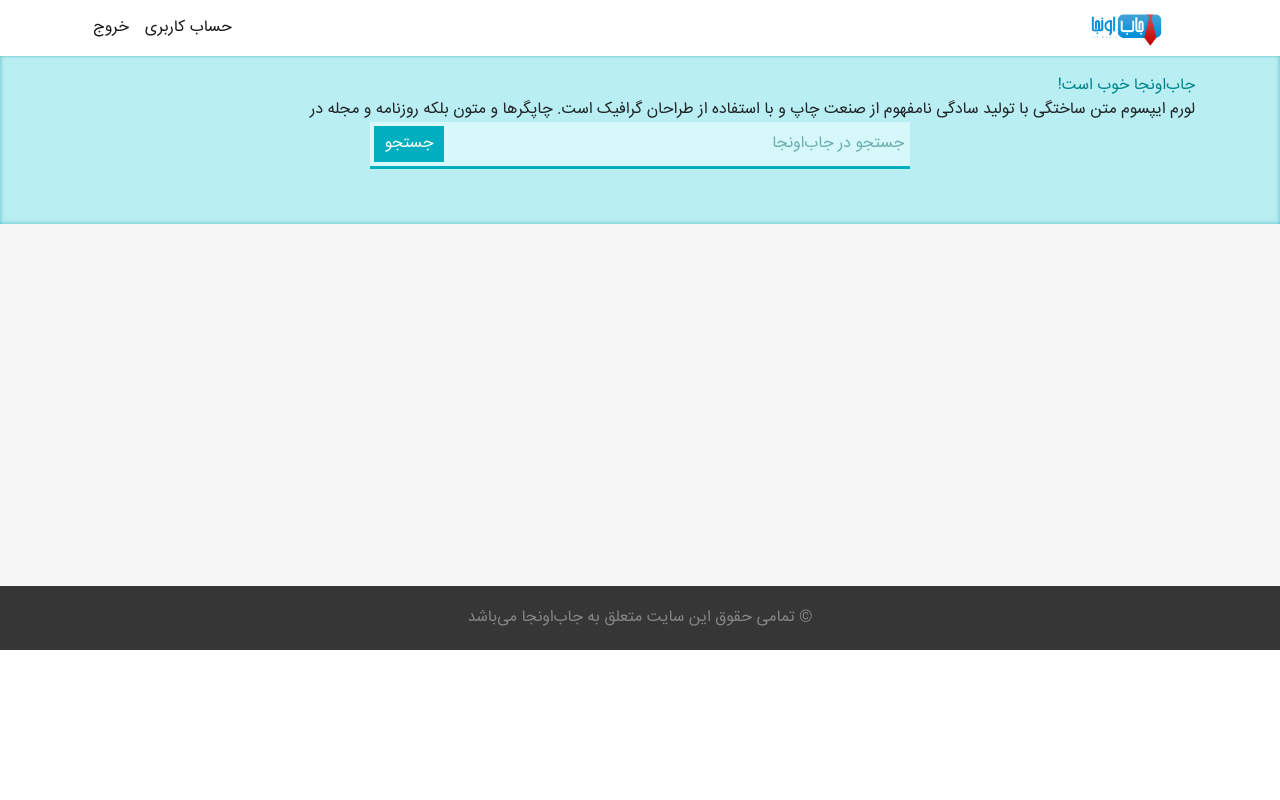
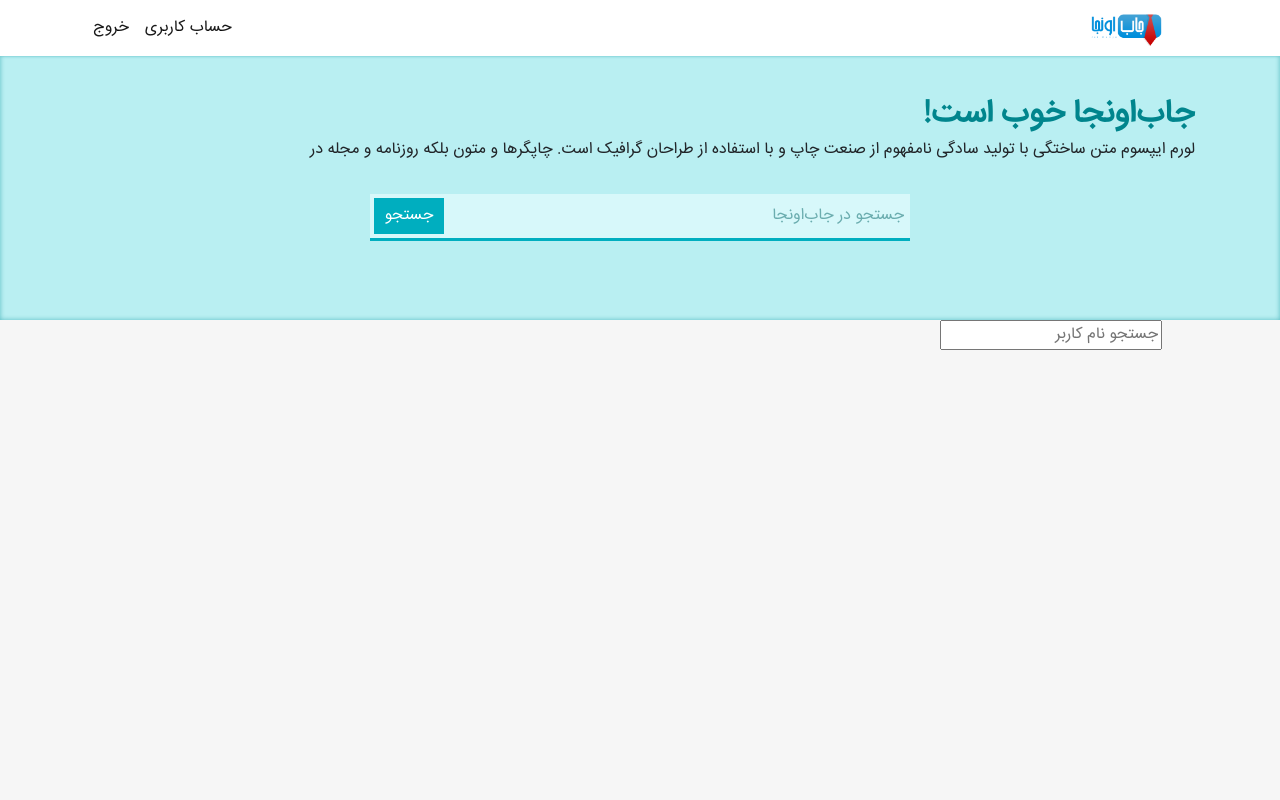
Before and after one commit to shayanh/joboonja-react, a React (Create React App) app: page / in a window 1280 px wide. Shown: the top 800 px of the page. Built offline with nearby package versions, Linux system fonts and the light colour scheme.

Commit message:
WIP: home page

```diff
--- a/src/common/BlueBar.css
+++ b/src/common/BlueBar.css
@@ -4,3 +4,10 @@
     position: relative;
     box-shadow: inset 0 0 5px #58bcc2;
 }
+
+#blue-bar-home {
+    background-color: #b9eff2;
+    height: 20rem;
+    position: relative;
+    box-shadow: inset 0 0 5px #58bcc2;
+}
--- a/src/common/BlueBar.js
+++ b/src/common/BlueBar.js
@@ -2,6 +2,12 @@ import './BlueBar.css'
 import React from "react";
 
 function BlueBar(props) {
+    if (props.home) {
+        return (
+            <div className="container-fluid" id="blue-bar-home">
+            </div>
+        );
+    }
     return (
         <div className="container-fluid" id="blue-bar">
         </div>
--- a/src/home/Home.css
+++ b/src/home/Home.css
@@ -1,17 +1,17 @@
 #main-home {
     background-color: #f6f6f6;
-    min-height: calc(100vh - 14rem - 4rem);
+    min-height: calc(100vh - 14rem - 4rem + 150px);
     padding-bottom: 25px;
 }
 
 .home-page-top {
-    margin-top: -150px;
+    margin-top: -230px;
 }
 
 #joboonja-title {
     position: relative;
     color: #00858d;
-    /*font-size: 40px;*/
+    font-size: 32px;
 }
 
 #joboonja-desc {
@@ -19,6 +19,7 @@
 }
 
 #joboonja-search {
+    margin-top: 2rem;
     position: relative;
 }
 
--- a/src/home/Home.js
+++ b/src/home/Home.js
@@ -6,7 +6,9 @@ function JobOonjaTitle(props) {
     return (
         <div>
             <div id="joboonja-title" className="text-right">
+                <b>
                 جاب‌اونجا خوب است!
+                </b>
             </div>
             <div id="joboonja-desc" className="text-right">
                 لورم ایپسوم متن ساختگی با تولید سادگی نامفهوم از صنعت چاپ و با استفاده از طراحان گرافیک
@@ -25,6 +27,12 @@ function JoboonjaSearch(props) {
     );
 }
 
+function UserSearch(props) {
+    return (
+        <input type="text" placeholder="جستجو نام کاربر"/>
+    );
+}
+
 class Home extends React.Component {
     constructor(props) {
         super(props);
@@ -34,9 +42,11 @@ class Home extends React.Component {
     render() {
         const defaultHTML = (
             <div>
-                <BlueBar/>
+                <BlueBar home={true}/>
                 <div className="container-fluid" id="main-home">
                     <div className="container">
+                        <div className="row">
+                            <div className="col-sm-12">
                         <div className="home-page-top">
                             <div className="row">
                                 <div className="col-sm-12">
@@ -51,6 +61,17 @@ class Home extends React.Component {
                                 <div className="col-sm-3"/>
                             </div>
                         </div>
+                        </div>
+                        </div>
+                        <div className="home-page-content">
+                            <div className="row">
+                                <div className="col-sm-3">
+                                    <UserSearch/>
+                                </div>
+                                <div className="col-sm-9">
+                                </div>
+                            </div>
+                        </div>
                     </div>
                 </div>
             </div>
```
